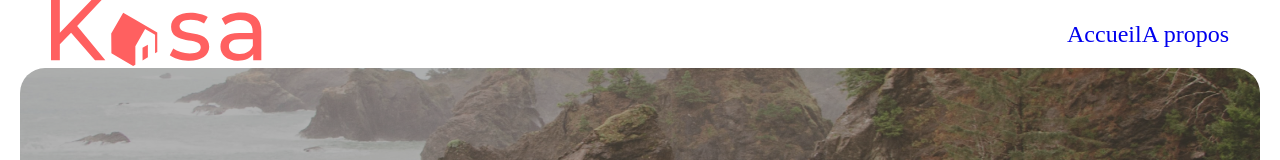
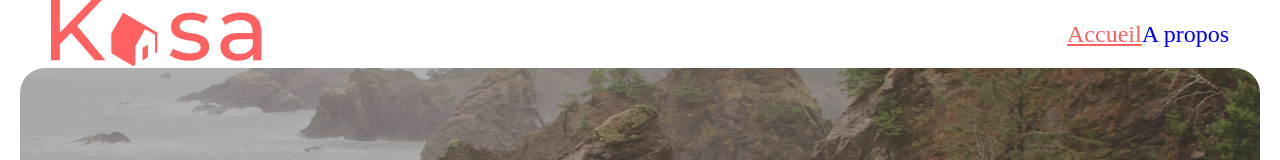
Before and after one commit to Chris92i/P7_kasa, a React (Vite) app: page / in a window 1280 px wide. Shown: the top 160 px of the page. Built offline with nearby package versions, Linux system fonts and the light colour scheme.

Commit message:
modification couleur navigation

```diff
--- a/src/components/Header/style.scss
+++ b/src/components/Header/style.scss
@@ -17,6 +17,15 @@
     height: 34px;
     top: 17px;
     left: 931px;
-    color: #FF6060;
+    color:#FF6060 !important;
 
 }
+
+.active {
+    text-decoration: underline;
+    color:#FF6060 !important;
+}
+
+a:visited {
+    color: #FF6060;
+}
--- a/src/components/Navigation/Style.scss
+++ b/src/components/Navigation/Style.scss
@@ -11,12 +11,12 @@
     line-height: 34px;
     letter-spacing: 0em;
     text-align: right;
-    color:#FF6060;
-    ;
+
 
     ._Header_home{
         flex-direction: row;
         flex-wrap: nowrap;
+        color:#FF6060 !important;
 
     }
 
```
